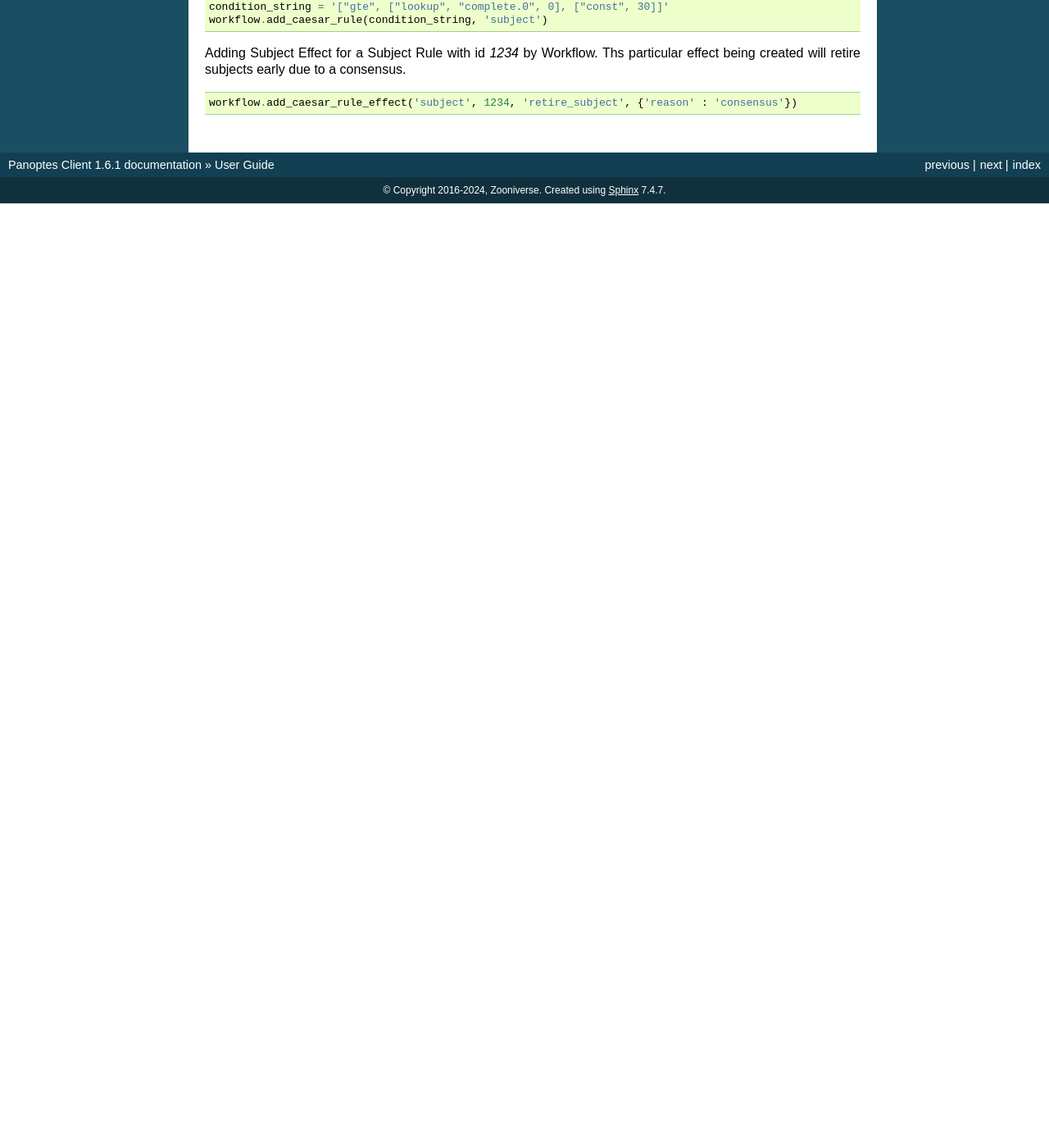
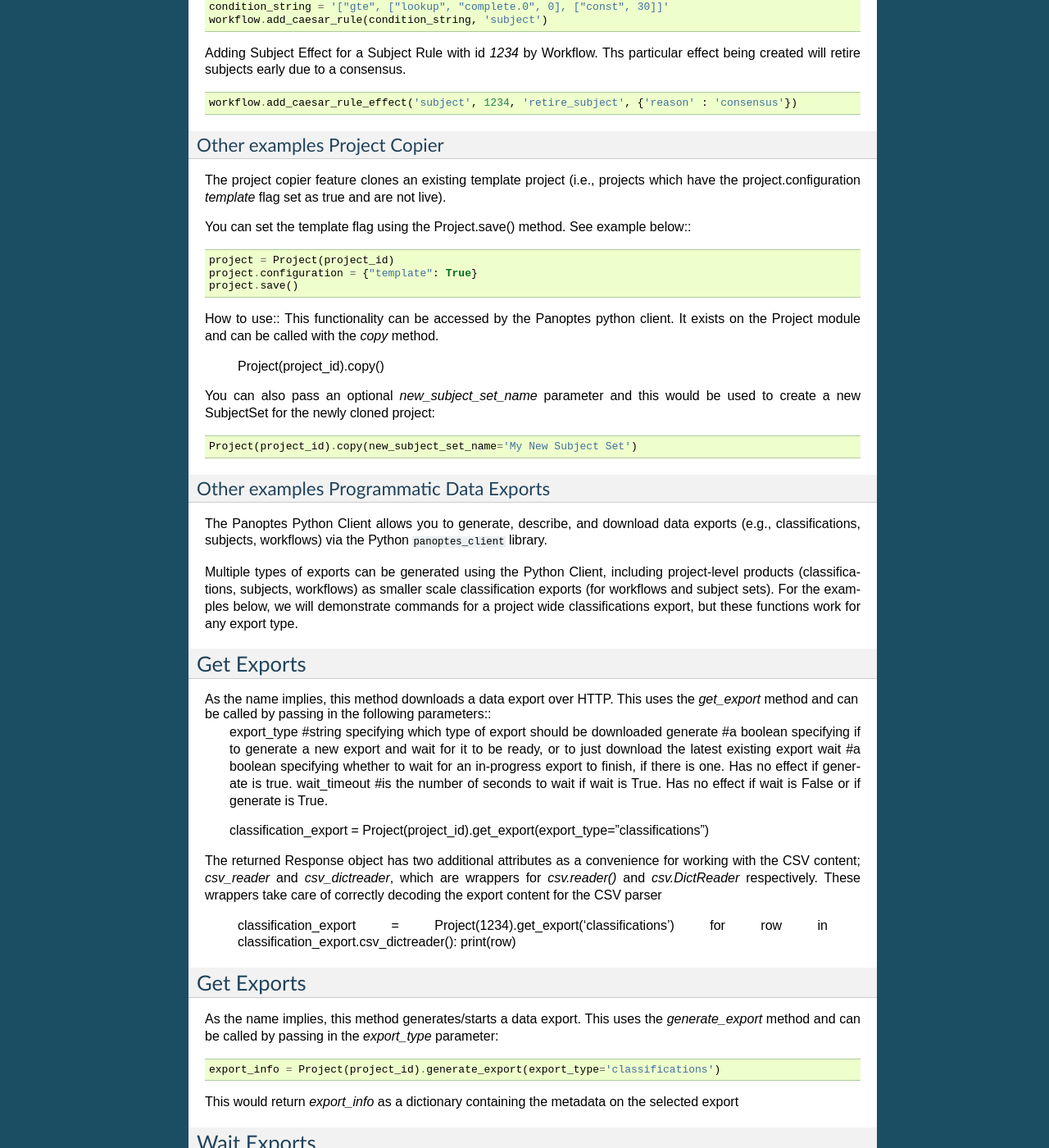
Before and after one commit to zooniverse/panoptes-python-client, a Sphinx documentation site: the page built from docs/user_guide.rst, in a window 1280 px wide and 1400 px high, scrolled down 6636 px. Shown: the whole window at 82% size. Built offline with Sphinx 7.4.7, drawn with Linux system fonts in a browser that asks for light colours; before the commit the page ends 6884 px from its top, so only the background shows below that; some of the changed text lies outside the part shown.

Commit message:
modify user guide to have Projec t copier and Data exports in other examples

```diff
--- a/docs/user_guide.rst
+++ b/docs/user_guide.rst
@@ -381,3 +381,73 @@
 Adding Subject Effect for a Subject Rule with id `1234` by Workflow. Ths particular effect being created will retire subjects early due to a consensus. ::
 
     workflow.add_caesar_rule_effect('subject', 1234, 'retire_subject', {'reason' : 'consensus'})
+
+Other examples Project Copier
+~~~~~~~~~~~~~~~~~~~~~~~~~~~~~~~~~~~~~~~~~~~~~
+The project copier feature clones an existing template project (i.e., projects which have the project.configuration `template` flag set as true and are not live).
+
+You can set the template flag using the Project.save() method. See example below:::
+
+    project = Project(project_id)
+    project.configuration = {"template": True}
+    project.save()
+
+How to use::
+This functionality can be accessed by the Panoptes python client. It exists on the Project module and can be called with the `copy` method.
+
+    Project(project_id).copy()
+
+You can also pass an optional `new_subject_set_name` parameter and this would be used to create a new SubjectSet for the newly cloned project::
+
+    Project(project_id).copy(new_subject_set_name='My New Subject Set')
+
+Other examples Programmatic Data Exports
+~~~~~~~~~~~~~~~~~~~~~~~~~~~~~~~~~~~~~~~~~~~~~
+The Panoptes Python Client allows you to generate, describe, and download data exports (e.g., classifications, subjects, workflows) via the Python ``panoptes_client`` library.
+
+Multiple types of exports can be generated using the Python Client, including project-level products (classifications, subjects, workflows) as smaller scale classification exports (for workflows and subject sets).
+For the examples below, we will demonstrate commands for a project wide classifications export, but these functions work for any export type.
+
+Get Exports
+--------------
+
+As the name implies, this method downloads a data export over HTTP. This uses the `get_export` method and can be called by passing in the following parameters::
+    export_type #string specifying which type of export should be downloaded
+    generate #a boolean specifying if to generate a new export and wait for it to be ready, or to just download the latest existing export
+    wait #a boolean specifying whether to wait for an in-progress export to finish, if there is one. Has no effect if generate is true.
+    wait_timeout #is the number of seconds to wait if wait is True. Has no effect if wait is False or if generate is True.
+
+    classification_export = Project(project_id).get_export(export_type="classifications")
+
+The returned Response object has two additional attributes as a convenience for working with the CSV content; `csv_reader` and `csv_dictreader`, which are wrappers for `csv.reader()` and `csv.DictReader` respectively.
+These wrappers take care of correctly decoding the export content for the CSV parser
+
+    classification_export = Project(1234).get_export('classifications')
+    for row in classification_export.csv_dictreader():
+    print(row)
+
+Get Exports
+--------------
+As the name implies, this method generates/starts a data export. This uses the `generate_export` method and can be called by passing in the `export_type` parameter::
+
+    export_info = Project(project_id).generate_export(export_type='classifications')
+
+This would return `export_info` as a dictionary containing the metadata on the selected export
+
+Wait Exports
+--------------
+As the name implies, this method blocks/waits until an in-progress export is ready. It uses the `wait_export` method and can be called passing the following parameters::
+    export_type #string specifying which type of export should be downloaded
+    timeout #is the maximum number of seconds to wait.
+
+    export_info = Project(project_id).wait_export(export_type='classifications')
+
+This would return `export_info` as a dictionary containing the metadata on the selected export and throw a `PanoptesAPIException` once the time limit is exceeded and the export is not ready
+
+Describing Exports
+--------------
+This method fetches information/metadata about a specific type of export. This uses the `describe_export` method and can be called by passing in the export_type(classifications, subject_sets) this way::
+
+    export_info = Project(project_id).describe_export(export_type='classifications')
+
+This would return `export_info` as a dictionary containing the metadata on the selected export
```
